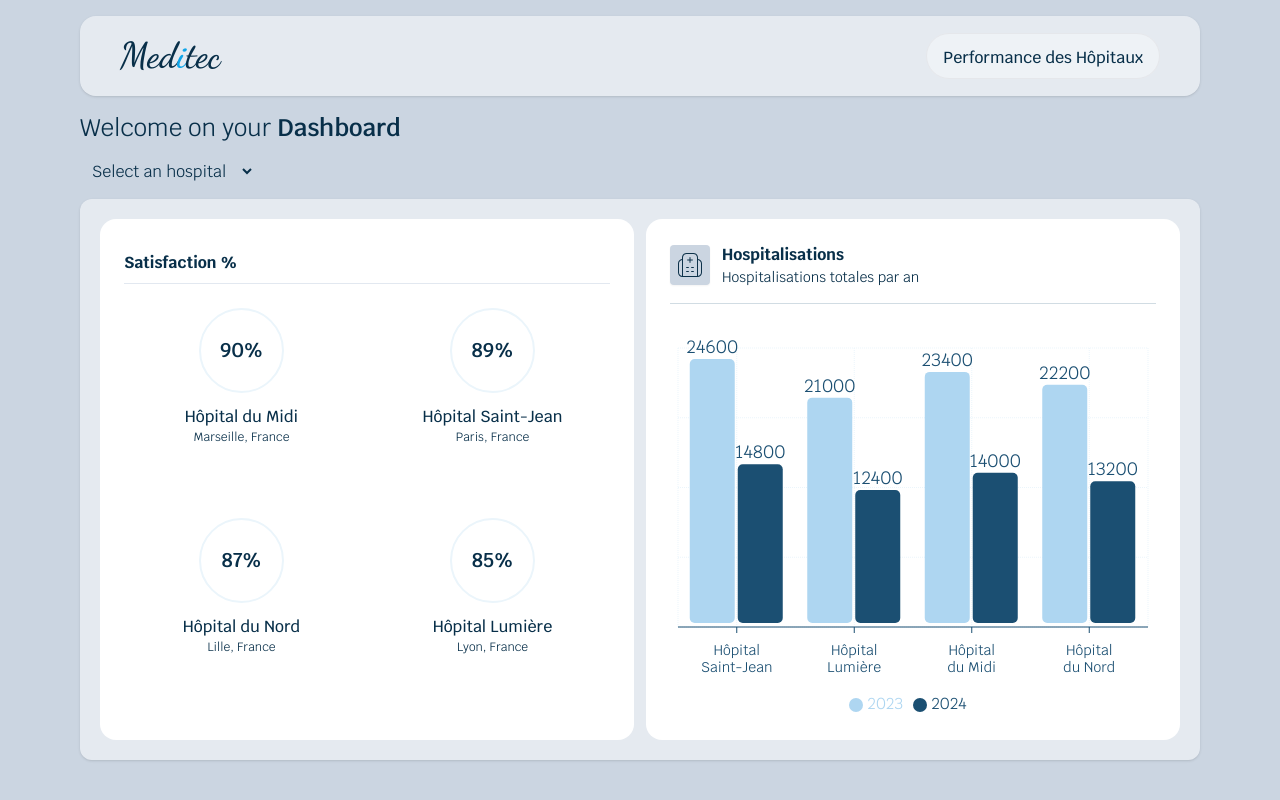
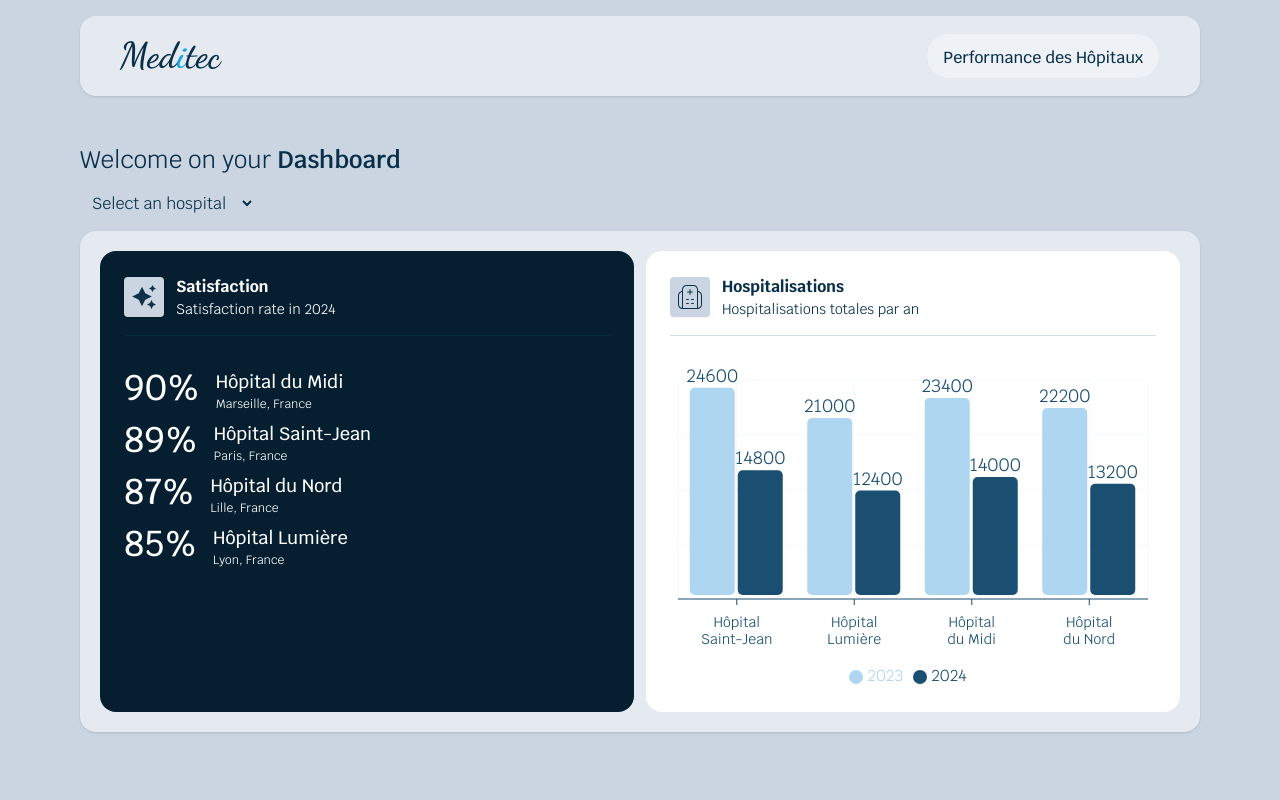
Before and after one commit to MandyTrl/meditec, a Next.js app: page / in a window 1280 px wide. Built offline with nearby package versions, Linux system fonts and the light colour scheme.

Commit message:
adjust satisfaction component + add dark theme for chartContainer

```diff
--- a/src/components/ChartUI/ChartContainer.tsx
+++ b/src/components/ChartUI/ChartContainer.tsx
@@ -1,12 +1,18 @@
 import React from "react"
+import clsx from "clsx"
 
 type ChartContainerProps = {
 	children: React.ReactNode
+	dark?: boolean
 }
 
-export const ChartContainer = ({ children }: ChartContainerProps) => {
+export const ChartContainer = ({ children, dark }: ChartContainerProps) => {
 	return (
-		<div className="flex-1 w-full mt-2 md:mt-0 bg-white rounded-2xl p-3 md:p-6">
+		<div
+			className={clsx(
+				dark ? "bg-[#051f30] text-white" : "bg-white",
+				"flex-1 w-full mt-2 md:mt-0 rounded-2xl p-3 md:p-6"
+			)}>
 			{children}
 		</div>
 	)
--- a/src/components/DashboardContainer.tsx
+++ b/src/components/DashboardContainer.tsx
@@ -21,7 +21,7 @@ export const DashboardContainer = () => {
 	return (
 		<HospitalContext.Provider value={{ hospital, handleHospital }}>
 			<div className="w-full h-full">
-				<h2 className="text-xl md:text-2xl">
+				<h2 className="text-xl md:text-2xl mt-8">
 					Welcome on your <span className="font-semibold">Dashboard</span>
 				</h2>
 
@@ -31,7 +31,7 @@ export const DashboardContainer = () => {
 					placeholder="Select an hospital"
 				/>
 
-				<div className="w-full bg-white/50 p-2 md:p-5 rounded-xl shadow">
+				<div className="w-full bg-white/50 p-2 md:p-5 rounded-2xl shadow">
 					<TopHospitalsLayout />
 				</div>
 			</div>
--- a/src/components/TopHospitalsCharts/Hospitalizations.tsx
+++ b/src/components/TopHospitalsCharts/Hospitalizations.tsx
@@ -80,7 +80,7 @@ export const Hospitalizations = () => {
 		if (isMobile) {
 			return 260
 		} else {
-			return 380
+			return 320
 		}
 	}
 
--- a/src/components/TopHospitalsCharts/ResumeChart.tsx
+++ b/src/components/TopHospitalsCharts/ResumeChart.tsx
@@ -1,10 +1,12 @@
 "use client"
 import React, { useContext, useEffect, useState } from "react"
-import clsx from "clsx"
 import { HospitalContext } from "@utils/Context/index"
 import { useHospitalSelected } from "@/utils/hooks/useHospitalSelected"
 import { resumeTopHospitals } from "@/utils/data/hospitals/hospitals"
 import { ResumeHospital } from "@/utils/data/hospitals/hospitalsTypes"
+import { ChartContainer } from "../ChartUI/ChartContainer"
+import { ChartHeader } from "@components/ChartUI/ChartHeader"
+import notation from "@assets/sparkles.svg"
 
 export const ResumeChart = () => {
 	const hospitalCtxt = useContext(HospitalContext)
@@ -32,37 +34,34 @@ export const ResumeChart = () => {
 		}
 	}, [hospitalCtxt, hospitalCtxt.hospital, hospital, hospitalSelected])
 
-	//composant rendu en fonction des données choisies (un hôpital || tous les hôpitaux)
 	const renderHospital = (el: ResumeHospital) => {
 		return (
 			<div
 				key={el.name}
-				className="group flex flex-col items-center text-center hover:opacity-80 transition-all duration-150 ease-in-out">
-				<p className="md:w-[85px] h-fit md:h-[85px] font-semibold border-2 border-secondary group-hover:border-secondary/50 group-hover:bg-secondary/20 transition-all duration-150 ease-in-out rounded-full py-5 px-4 mb-3 text-xl flex items-center justify-center">
+				className="group flex items-start hover:opacity-80 transition-all duration-150 ease-in-out gap-2 mb-2">
+				<p className="font-medium transition-all duration-150 ease-in-out text-4xl flex items-center justify-center">
 					{el.satisfactionRate}
 				</p>
-				<p className="font-medium">{el.name}</p>
-				<p className="text-xs">{el.location}</p>
+
+				<div className="flex flex-col ml-2">
+					<p className="text-lg font-medium">{el.name}</p>
+					<p className="text-xs">{el.location}</p>
+				</div>
 			</div>
 		)
 	}
 
 	return (
-		<div className="flex-1 flex flex-col justify-between w-full md:w-max bg-white rounded-2xl p-3 md:p-6">
-			<h4 className="font-bold text-center md:text-left mt-2">
-				Satisfaction %
-			</h4>
-			<div className="w-full h-[1px] bg-slate-200 mt-2 mb-4"></div>
+		<ChartContainer dark>
+			<ChartHeader
+				title="Satisfaction"
+				icon={notation}
+				description="Satisfaction rate in 2024"
+			/>
 
-			<div
-				className={clsx(
-					hospitalSelected
-						? "flex justify-center items-center"
-						: "grid grid-cols-2 gap-y-5 gap-x-4",
-					"my-2 h-full"
-				)}>
+			<div className="flex flex-col">
 				{hospitalsToRender.map(renderHospital)}
 			</div>
-		</div>
+		</ChartContainer>
 	)
 }
```
Also changed, not shown: public/assets/sparkles.svg (added).
